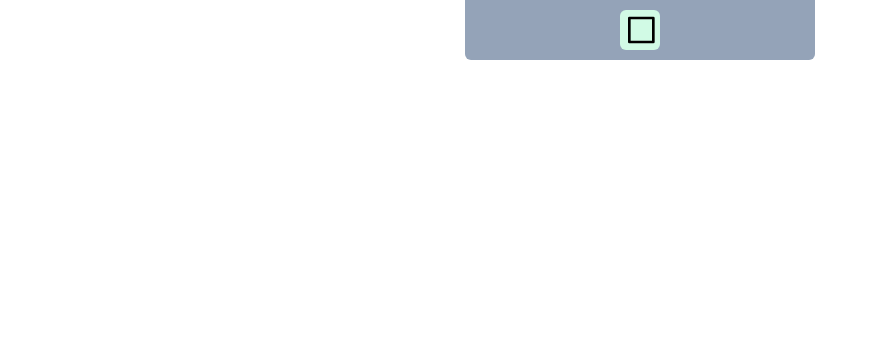
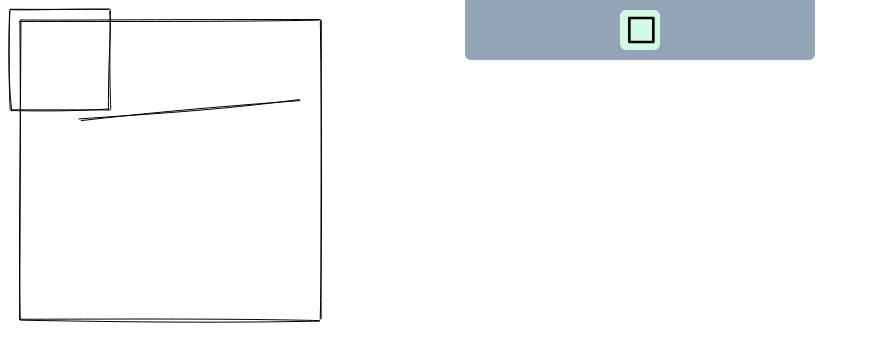
Before and after one commit to Shubhofficial1/draw, a React (Vite) app in the folder frontend/: page / in a window 1280 px wide. Shown: the top 362 px of the page, without its empty margins (0-870 px from the left). Built offline with nearby package versions, Linux system fonts and the light colour scheme.

Commit message:
Added Canvas & drawn simple elements

```diff
--- a/frontend/package.json
+++ b/frontend/package.json
@@ -14,7 +14,8 @@
     "react": "^18.2.0",
     "react-dom": "^18.2.0",
     "react-redux": "^9.1.2",
-    "react-router-dom": "^6.23.1"
+    "react-router-dom": "^6.23.1",
+    "roughjs": "^4.6.6"
   },
   "devDependencies": {
     "@types/react": "^18.2.66",
--- a/frontend/src/components/Whiteboard.jsx
+++ b/frontend/src/components/Whiteboard.jsx
@@ -1,11 +1,27 @@
-import React from "react";
+import React, { useRef, useLayoutEffect } from "react";
 import Menu from "./Menu";
+import rough from "roughjs";
 
 const Whiteboard = () => {
+  const canvasRef = useRef();
+
+  useLayoutEffect(() => {
+    const canvas = canvasRef.current;
+    const rc = rough.canvas(canvas);
+    rc.rectangle(10, 10, 100, 100);
+    rc.rectangle(20, 20, 300, 300);
+    rc.line(80, 120, 300, 100);
+  }, []);
+
   return (
-    <div>
+    <>
       <Menu />
-    </div>
+      <canvas
+        ref={canvasRef}
+        width={window.innerWidth}
+        height={window.innerHeight}
+      />
+    </>
   );
 };
 
```
Also changed, not shown: 1 other file (tests, documents, lock files or other folders).
